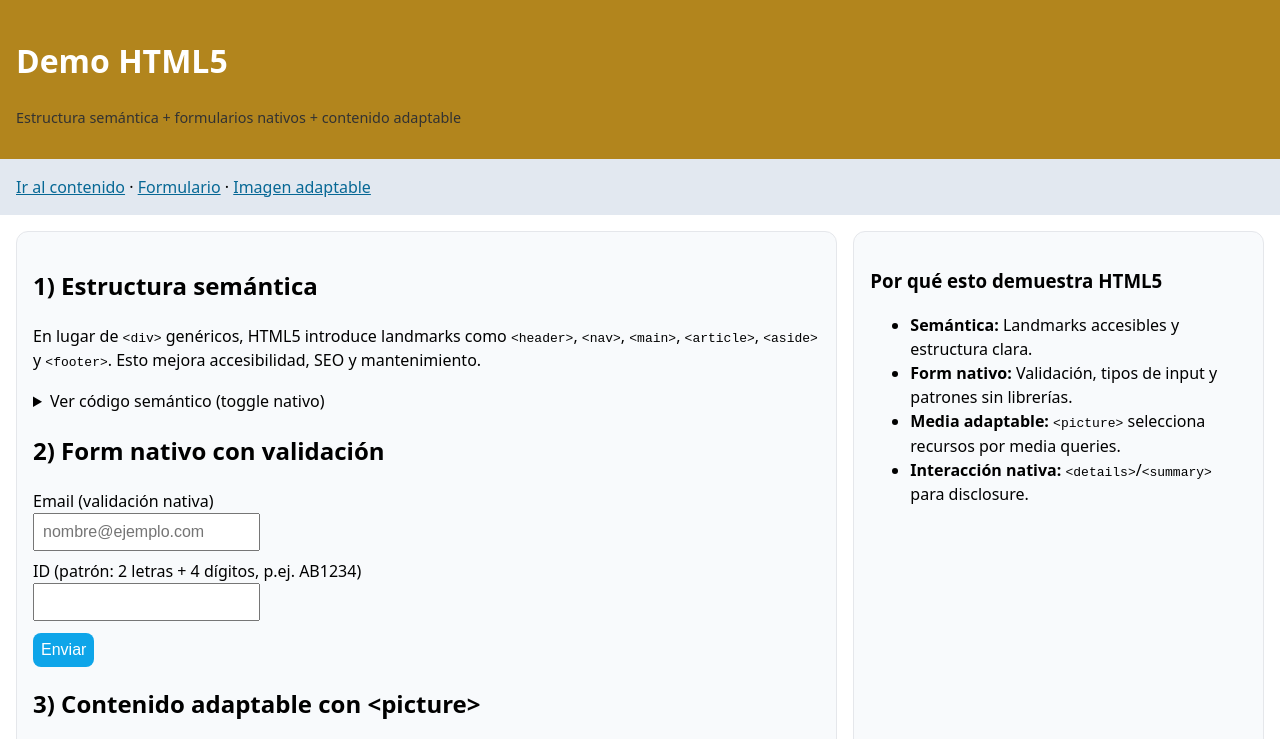
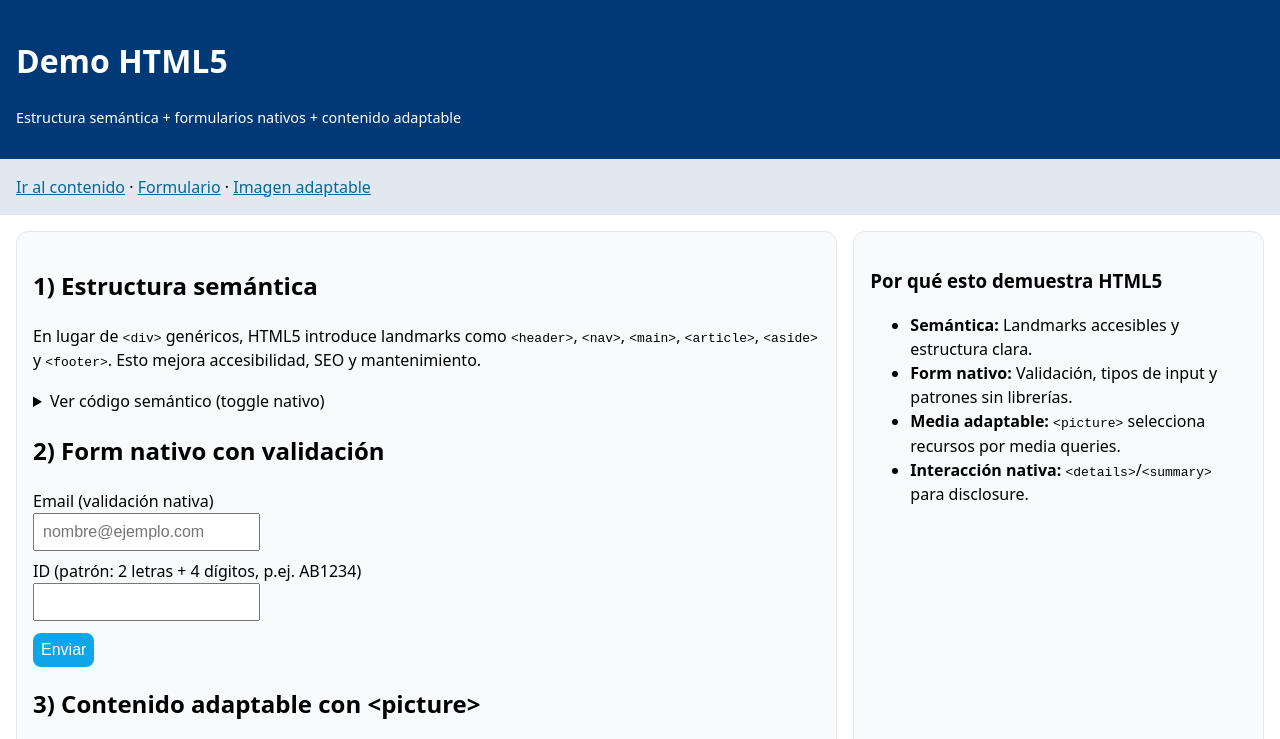
Before and after one commit to CarlosMoyanoG/Demo-PrograWeb, a plain HTML site: page index.html in a window 1280 px wide. Shown: the top 739 px of the page. Drawn offline with Linux system fonts and the light colour scheme.

Commit message:
Agregar contenido al .md

```diff
--- a/index.html
+++ b/index.html
@@ -92,7 +92,7 @@
 
     header, footer
     {
-        background: #b2851d;
+        background: #003976;
         color: white;
     }
 
@@ -134,7 +134,7 @@
 
     .hint
     {
-        font-size: .9rem; color: #323232;
+        font-size: .9rem; color: #ffffff;
     }
 
     a
```
Also changed, not shown: 1 other file.
